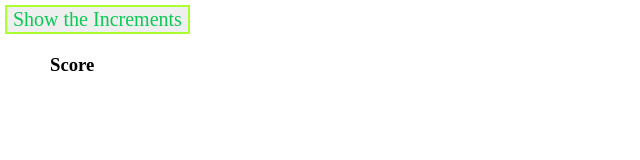
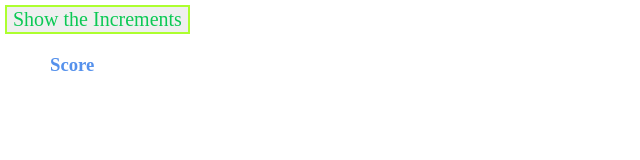
Before and after one commit to Derryck2020/Local-Storage-API, a plain HTML site: page index.html in a window 1280 px wide. Shown: the full height of the page, 0-640 px from the left. Drawn offline with nearby package versions, Linux system fonts and the light colour scheme.

Commit message:
initial commit

```diff
--- a/css/style.css
+++ b/css/style.css
@@ -24,6 +24,7 @@ button{
 }
 
 h3 {
+  color: rgb(85, 145, 236);
   margin: 15px 50px;
 }
 
```
